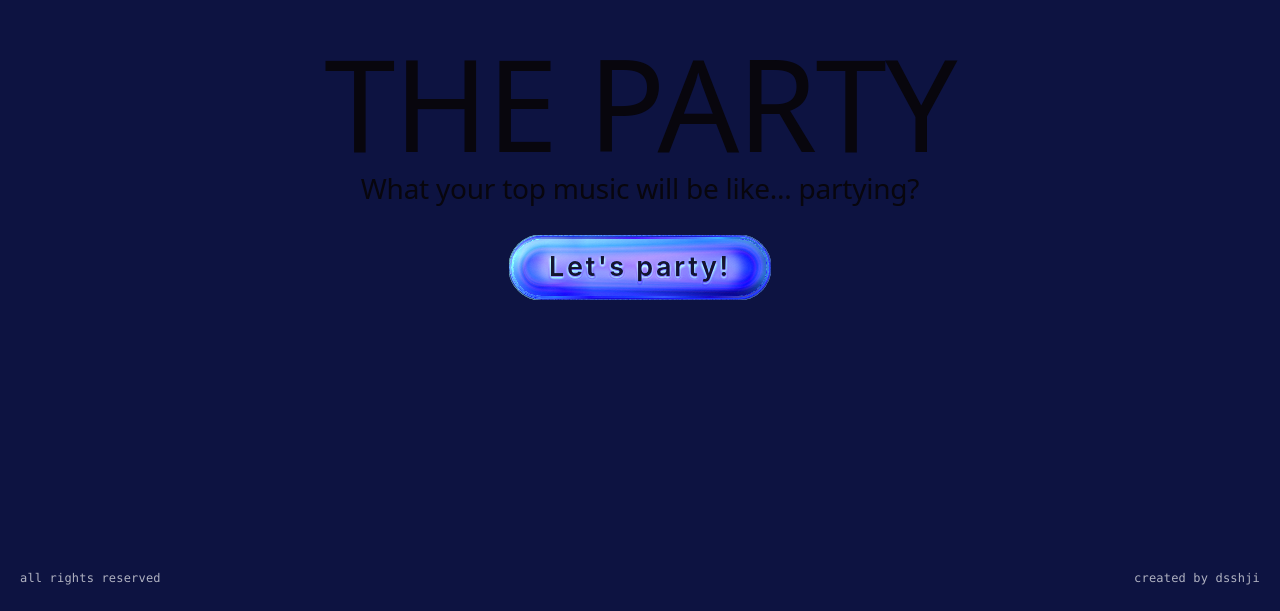
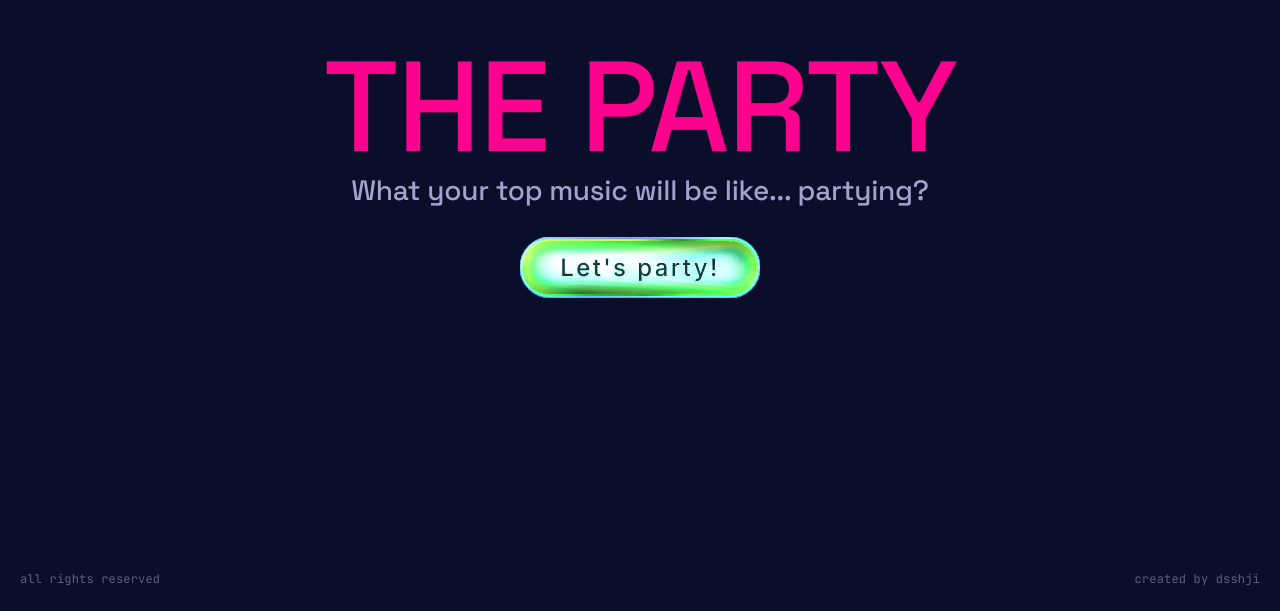
Before and after one commit to dsshji/the-party, a React (Vite) app in the folder client/: page / in a window 1280 px wide. Shown: the part 189-800 px from the top of the page. Built offline with nearby package versions, Linux system fonts and the light colour scheme.

Commit message:
update CSS reference sheet and overall style with accordance to reference sheet

```diff
--- a/client/index.html
+++ b/client/index.html
@@ -4,6 +4,12 @@
     <meta charset="UTF-8" />
     <link rel="icon" type="image/svg+xml" href="/favicon.svg" />
     <meta name="viewport" content="width=device-width, initial-scale=1.0" />
+    <link rel="preconnect" href="https://fonts.googleapis.com" />
+    <link rel="preconnect" href="https://fonts.gstatic.com" crossorigin />
+    <link
+      href="https://fonts.googleapis.com/css2?family=Space+Grotesk:wght@500;700&family=Inter:wght@400;500&family=JetBrains+Mono:wght@400&display=swap"
+      rel="stylesheet"
+    />
     <title>client</title>
   </head>
   <body>
--- a/client/src/index.css
+++ b/client/src/index.css
@@ -1,61 +1,52 @@
 :root {
-  --text: #fff;
-  --text-h: #08060d;
-  --bg: #0d1341;
-  --border: #e5e4e7;
-  --code-bg: #f4f3ec;
-  --accent: #aa3bff;
-  --accent-bg: rgba(170, 59, 255, 0.1);
-  --accent-border: rgba(170, 59, 255, 0.5);
-  --social-bg: rgba(255, 255, 255, 0.674);
-  --shadow:
-    rgba(0, 0, 0, 0.1) 0 10px 15px -3px, rgba(0, 0, 0, 0.05) 0 4px 6px -2px;
+  /* backgrounds */
+  --bg-void: #0a0e2a;
+  --bg-smoke: #141834;
+  --bg-haze: #1c2148;
 
-  --sans: system-ui, 'Segoe UI', Roboto, sans-serif;
-  --heading: system-ui, 'Segoe UI', Roboto, sans-serif;
-  --mono: ui-monospace, Consolas, monospace;
+  /* accents */
+  --accent-pulse: #ff018f;
+  --accent-uv: #7b2fff;
+  --accent-cyan: #00e5ff;
+  --accent-ember: #ffcc00;
 
-  font: 18px/145% var(--sans);
+  /* relationships */
+  --rel-ally: #00e5ff;
+  --rel-opposite: #ff018f;
+  --rel-outlier: #ffcc00;
+  --rel-neutral: #6b6f99;
+
+  /* text */
+  --text-primary: #f0f0ff;
+  --text-secondary: #a0a4cc;
+  --text-dim: #5a5e88;
+
+  /* fonts */
+  --font-heading: 'Space Grotesk', sans-serif;
+  --font-body: 'Inter', sans-serif;
+  --font-mono: 'JetBrains Mono', monospace;
+
+  font: 16px/145% var(--font-body);
   letter-spacing: 0.18px;
-  color-scheme: light dark;
-  color: var(--text);
-  background: var(--bg);
+  color-scheme: dark;
+  color: var(--text-primary);
+  background: var(--bg-void);
   font-synthesis: none;
   text-rendering: optimizeLegibility;
   -webkit-font-smoothing: antialiased;
   -moz-osx-font-smoothing: grayscale;
-
-  @media (max-width: 1024px) {
-    font-size: 16px;
-  }
-}
-
-@media (prefers-color-scheme: dark) {
-  :root {
-    --text: #fff;
-    --text-h: #f3f4f6;
-    --bg: #0d1341;
-    --border: #2e303a;
-    --code-bg: #1f2028;
-    --accent: #c084fc;
-    --accent-bg: rgba(192, 132, 252, 0.15);
-    --accent-border: rgba(192, 132, 252, 0.5);
-    --social-bg: rgba(255, 255, 255, 0.674);
-    --shadow:
-      rgba(0, 0, 0, 0.4) 0 10px 15px -3px, rgba(0, 0, 0, 0.25) 0 4px 6px -2px;
-  }
 }
 
 /* From Uiverse.io by dexter-st */
 .btn-wrapper {
   --rad: 32px;
-  --color-wrapper-border: #fff;
-  --color-btn-bg: rgb(255, 0, 0);
+  --color-wrapper-border: var(--text-primary);
+  --color-btn-bg: var(--accent-pulse);
   --color-btn-text: #000;
   --color-btn-text-shadow: #ffffffd1;
-  --color-btn-inset-shadow: rgb(77, 77, 241);
-  --color-layer-a: #74ff88;
-  --color-layer-b: rgb(38, 67, 255);
+  --color-btn-inset-shadow: var(--accent-uv);
+  --color-layer-a: var(--accent-uv);
+  --color-layer-b: var(--accent-cyan);
   --color-overlay-text: #000;
   --color-overlay-glow: #fff;
   --color-overlay-shadow: rgba(255, 255, 255, 0.267);
@@ -267,7 +258,7 @@ body {
 }
 
 .page-footer {
-  color: var(--text);
+  color: var(--text-secondary);
   padding: 20px;
   display: flex;
   flex-direction: row;
@@ -276,12 +267,12 @@ body {
 
 h1,
 h2 {
-  font-family: var(--heading);
+  font-family: var(--font-heading);
   font-weight: 500;
-  color: var(--text-h);
 }
 
 h1 {
+  color: var(--accent-pulse);
   font-size: 128px;
   letter-spacing: -1.68px;
   margin: 32px 0;
@@ -291,6 +282,7 @@ h1 {
   }
 }
 h2 {
+  color: var(--text-secondary);
   font-size: 28px;
   line-height: 118%;
   letter-spacing: -0.24px;
@@ -305,25 +297,25 @@ p {
 }
 
 .footer-text {
-  font-family: var(--mono);
+  font-family: var(--font-mono);
   font-weight: 100;
-  color: var(--social-bg);
+  color: var(--text-dim);
   font-size: 12px;
 }
 
 code,
 .counter {
-  font-family: var(--mono);
+  font-family: var(--font-mono);
   display: inline-flex;
   border-radius: 4px;
-  color: var(--text-h);
+  color: var(--text-primary);
 }
 
 code {
   font-size: 15px;
   line-height: 135%;
   padding: 4px 8px;
-  background: var(--code-bg);
+  background: var(--bg-smoke);
 }
 
 /* From Uiverse.io by Yaya12085 */
```
